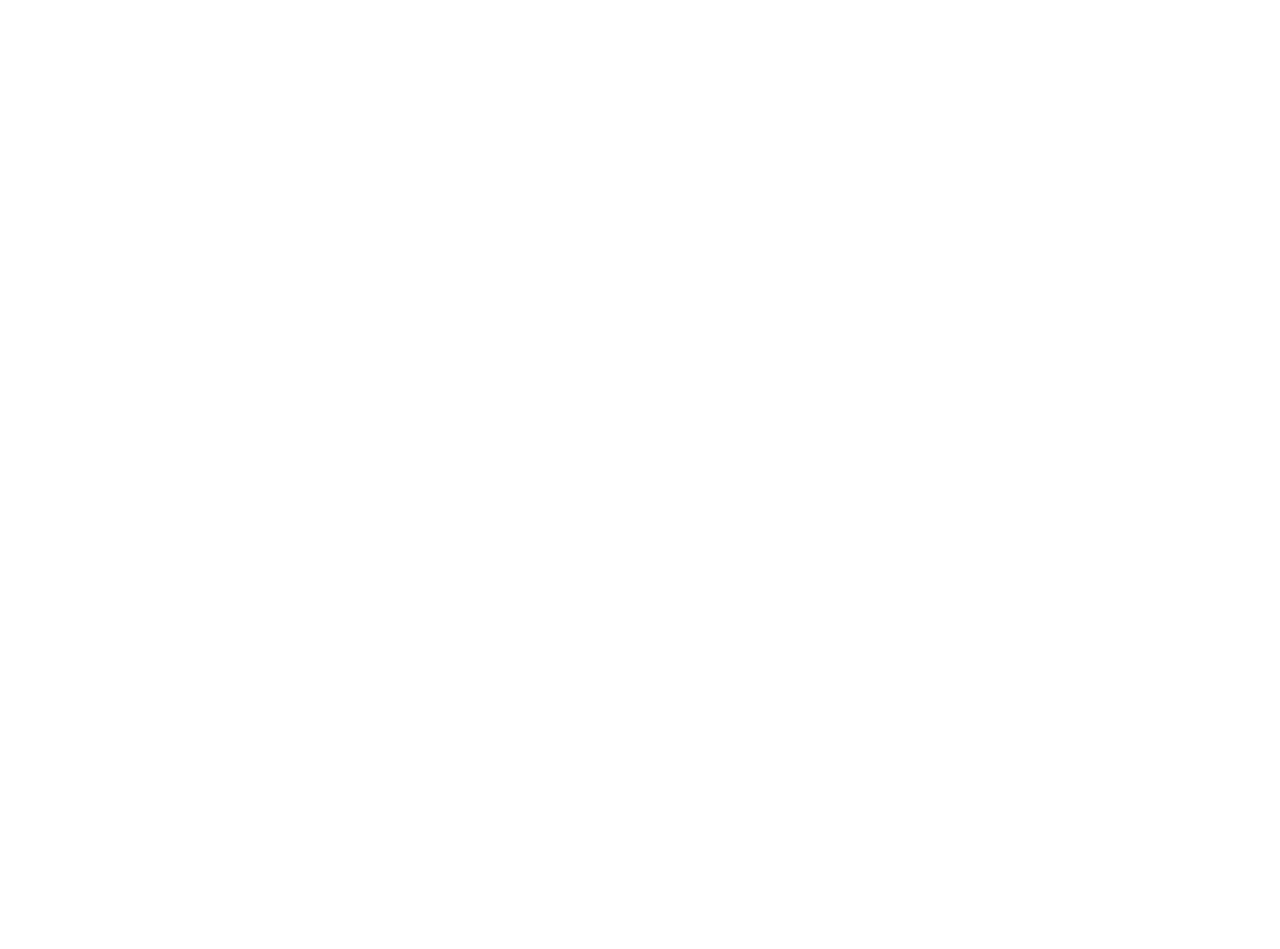
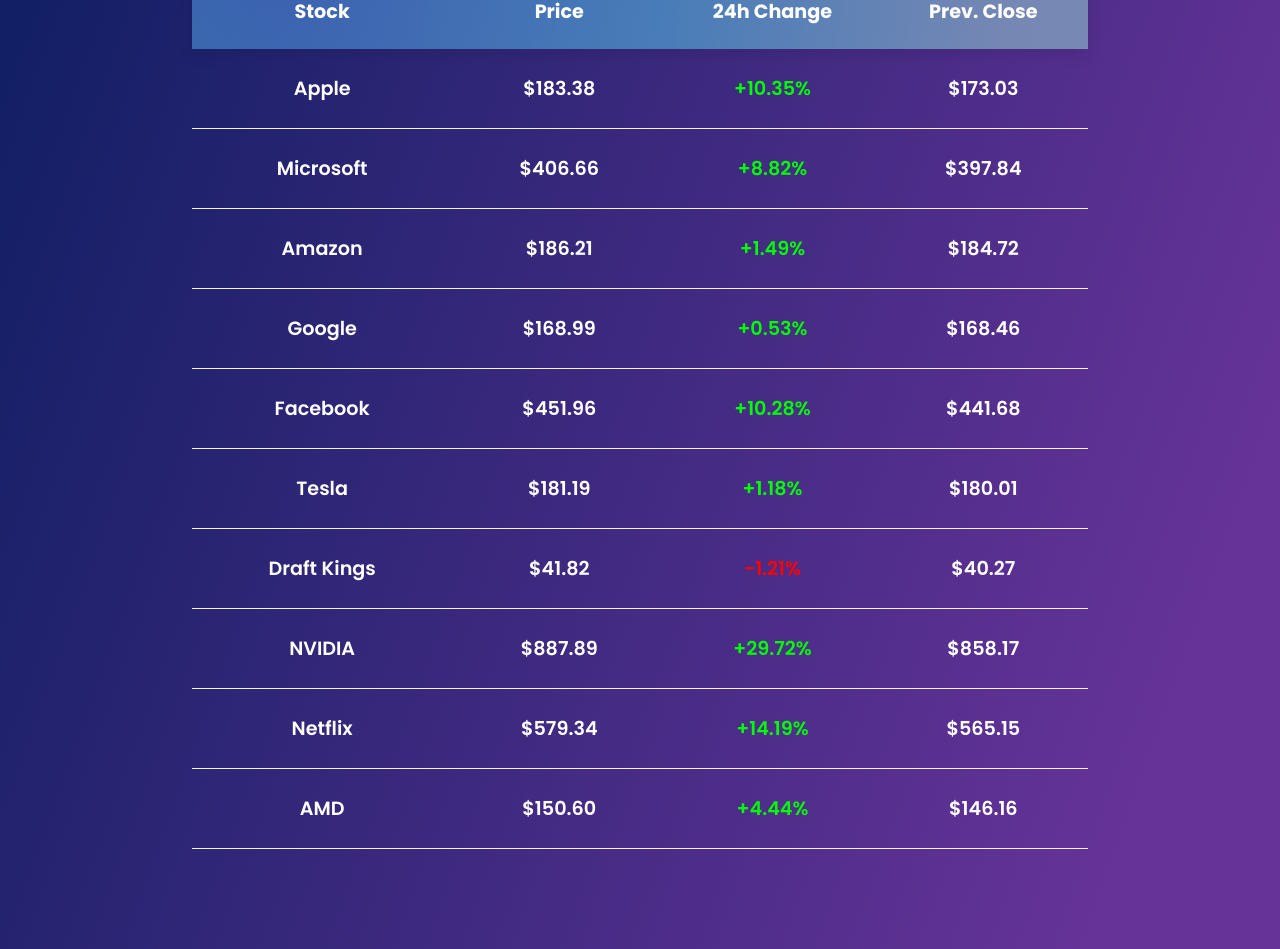
Before and after one commit to FranThe3rd/Opulance, a React (Create React App) app: page /#/ in a window 1280 px wide. Shown: the part 1376-2325 px from the top of the page. Before the commit the page ends 1350 px from the top, so only its background shows below. Built offline with nearby package versions, Linux system fonts and the light colour scheme.

Commit message:
finished creating the market table, I was able to use real market data with an api, but sadly it got used up very quickly. So I had to hardcode it instead, probably will use a different API in the future.

```diff
--- a/package.json
+++ b/package.json
@@ -6,6 +6,7 @@
     "@testing-library/jest-dom": "^5.17.0",
     "@testing-library/react": "^13.4.0",
     "@testing-library/user-event": "^13.5.0",
+    "axios": "^1.6.8",
     "phosphor-icons": "^1.4.2",
     "phosphor-react": "^1.4.1",
     "react": "^18.3.1",
--- a/src/pages/home/home.jsx
+++ b/src/pages/home/home.jsx
@@ -60,6 +60,7 @@ export const Home = () => {
                 </div>
 
             </div>
+
             <Market />
 
         </div>
--- a/src/pages/home/market/market.css
+++ b/src/pages/home/market/market.css
@@ -1,13 +1,14 @@
 .market {
-    padding-top: 150px;
+    padding-top: 200px;
     width: 100%;
     height: 100%;
+    padding-bottom: 50px;
 }
 
 .market-container {
     margin: 0 auto;
-    background-color: #1a1a1a;
-    width: 85%;
+    width: 70%;
+
 }
 
 .market-container h1 {
@@ -18,3 +19,67 @@
     margin: 20px 0;
     text-align: left;
 }
+
+.market-table {
+    width: 100%;
+    padding: none;
+    border-collapse: collapse;
+    font-family: 'Poppins', sans-serif;
+    color: white;
+
+}
+
+.market-table thead {
+    background: radial-gradient(circle at 10% 20%, rgba(91, 173, 254, 0.46) 0%, rgba(91, 224, 254, 0.46) 47.2%, rgba(170, 254, 235, 0.43) 90%);
+    height: 75px;
+    font-weight: 100;
+    font-size: clamp(0.5rem, 1.5vw, 1.5rem);
+    box-shadow: 0 5px 15px rgba(0, 0, 0, 0.1);
+}
+
+.market-table td {
+    padding: 25px;
+    text-align: center;
+    font-family: 'Poppins', sans-serif;
+    font-weight: 600;
+    font-size: clamp(0.5rem, 1.5vw, 1.5rem);
+    border-bottom: 1px solid #f3f3f3;
+
+
+}
+
+.positive_change {
+    color: #00ff00;
+}
+
+.negative_change {
+    color: #ff0000;
+}
+
+
+@media screen and  (max-width: 1000px) {
+    .market-container {
+        width: 90%;
+    }
+
+    .market-container h1 {
+        text-align: center;
+        font-size: clamp(1rem, 5vw, 5rem);
+    }
+}
+
+
+@media screen and  (max-width: 800px) {
+    .market-container {
+        width: 100%;
+    }
+
+    .market-table  tr{
+        font-weight: bold;
+    }
+
+    .market-table td {
+        font-weight: bold;
+
+    }
+}
--- a/src/pages/home/market/market.jsx
+++ b/src/pages/home/market/market.jsx
@@ -1,15 +1,94 @@
-import React from 'react'
+import { useEffect, useState, React } from 'react'
 import './market.css'
+import axios from 'axios';
 
 const Market = () => {
+  const [stocks, setStocks] = useState([]);
+  const stocksToFetch = ['Apple', 'Microsoft', 'Amazon', 'Google', 'Facebook', 'Tesla', 'Netflix', 'Alphabet', 'IBM', 'Intel'];
+
+
+
   return (
     <div className='market'>
-        <div className='market-container'>
-        <h1> Market Update </h1>
-        </div>
-
+      <div className='market-container disappear'>
+        <h1 > Market Update </h1>
+        <table className='market-table'>
+          <thead>
+            <tr>
+              <th>Stock</th>
+              <th>Price</th>
+              <th>24h Change</th>
+              <th>Prev. Close</th>
+            </tr>
+          </thead>
+          <tbody>
+            <tr>
+              <td>Apple</td>
+              <td>$183.38</td>
+              <td className='positive_change'>+10.35%</td>
+              <td>$173.03</td>
+            </tr>
+            <tr>
+              <td>Microsoft</td>
+              <td>$406.66</td>
+              <td className='positive_change'>+8.82%</td>
+              <td>$397.84</td>
+            </tr>
+            <tr>
+              <td>Amazon</td>
+              <td>$186.21</td>
+              <td className='positive_change'>+1.49%</td>
+              <td>$184.72</td>
+            </tr>
+            <tr>
+              <td>Google</td>
+              <td>$168.99</td>
+              <td className='positive_change'>+0.53%</td>
+              <td>$168.46</td>
+            </tr>
+            <tr>
+              <td>Facebook</td>
+              <td>$451.96</td>
+              <td className='positive_change'>+10.28%</td>
+              <td>$441.68</td>
+            </tr>
+            <tr>
+              <td>Tesla</td>
+              <td>$181.19</td>
+              <td className='positive_change'>+1.18%</td>
+              <td>$180.01</td>
+            </tr>
+            <tr>
+              <td>Draft Kings</td>
+              <td>$41.82</td>
+              <td className='negative_change'>-1.21%</td>
+              <td>$40.27</td>
+            </tr>
+            <tr>
+              <td>NVIDIA</td>
+              <td>$887.89</td>
+              <td className='positive_change'>+29.72%</td>
+              <td>$858.17</td>
+            </tr>
+            <tr>
+              <td>Netflix</td>
+              <td>$579.34</td>
+              <td className='positive_change'>+14.19%</td>
+              <td>$565.15</td>
+            </tr>
+            <tr>
+              <td>AMD</td>
+              <td>$150.60</td>
+              <td className='positive_change'>+4.44%</td>
+              <td>$146.16</td>
+            </tr>
+          </tbody>
+        </table>
+      </div>
     </div>
   )
 }
 
+
+
 export default Market
```
Also changed, not shown: src/API.md (added, +46 -0 lines), 2 other files (tests, documents, lock files or other folders).
